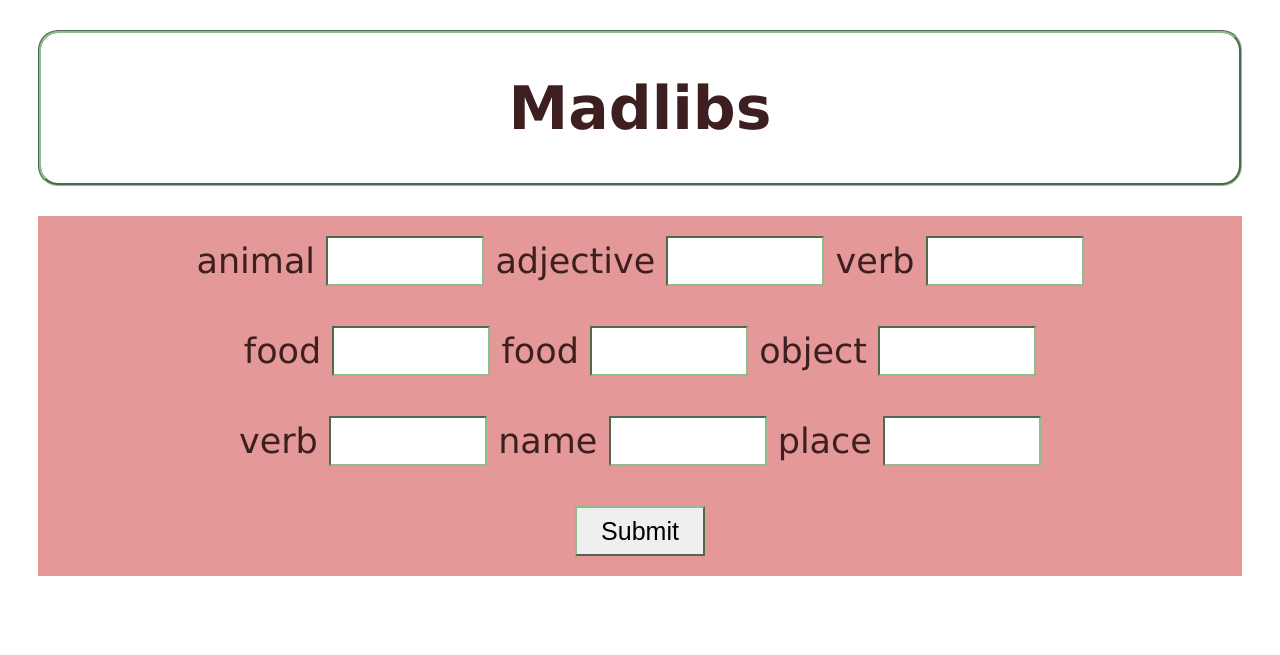
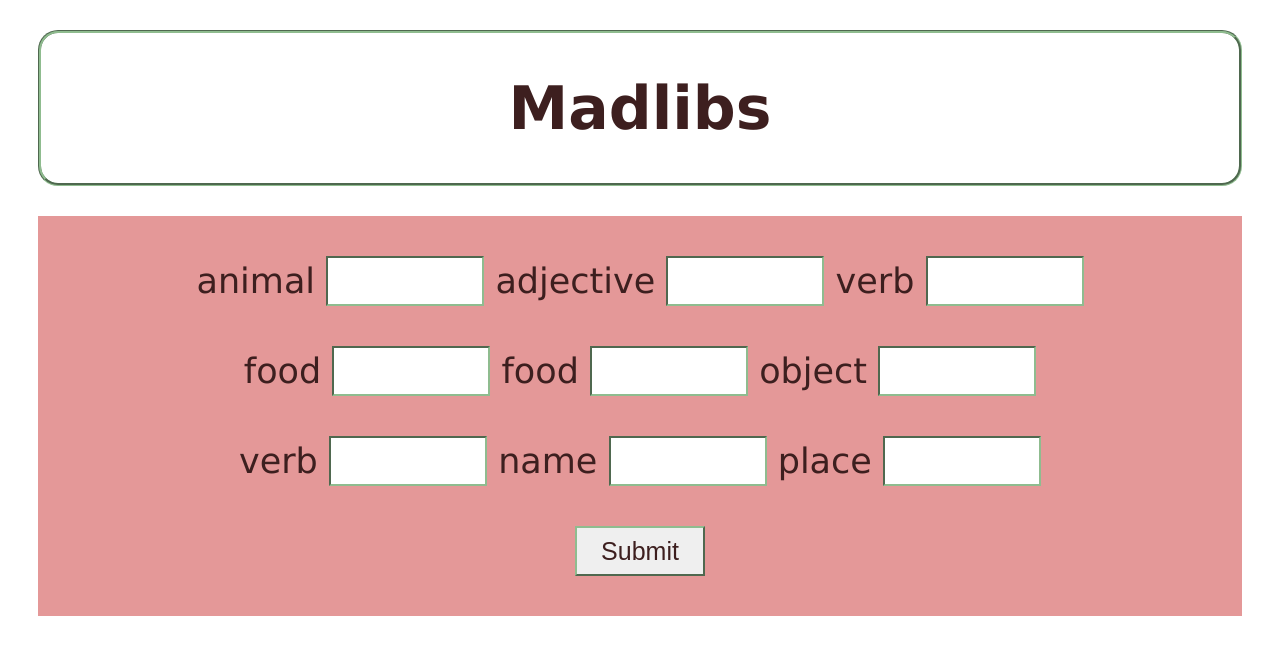
Before and after one commit to julz08/madlibs-fanny-juliana, a Flask app: page /madlib in a window 1280 px wide. Shown: the top 655 px of the page. Run offline with Flask 3, Linux system fonts and the light colour scheme.

Commit message:
changed some sizes

```diff
--- a/static/styles/style.css
+++ b/static/styles/style.css
@@ -28,7 +28,7 @@
     flex-wrap: wrap;
     background-color:rgb(228, 152, 152);
     font-size: 35px;
-    padding: 20px;
+    padding: 40px;
     margin-left: 30px;
     margin-right: 30px;
     font-family:'Lucida Sans', 'Lucida Sans Regular', 'Lucida Grande', 'Lucida Sans Unicode', Geneva, Verdana, sans-serif;
@@ -58,4 +58,5 @@ div{
     height: 50px;
     width: 130px;
     border-color:darkseagreen;
+    color: rgb(61, 31, 31);
 }
```
